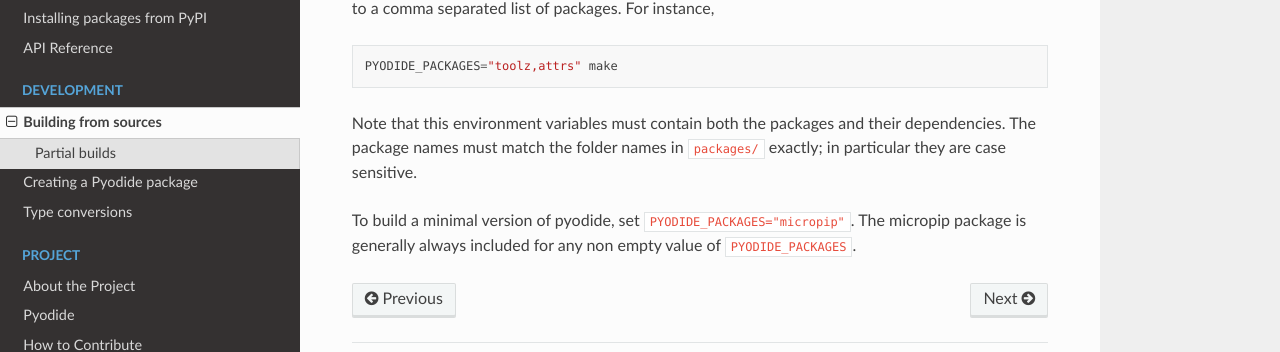
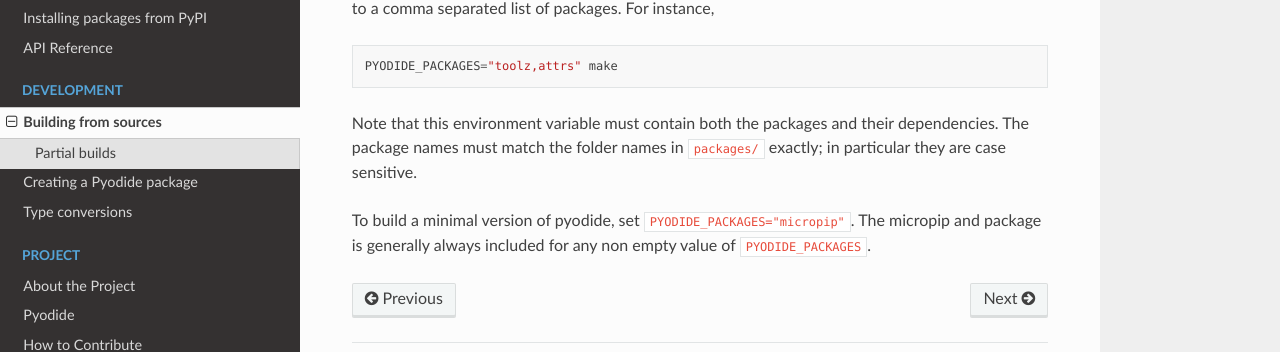
Before and after one commit to pyodide/pyodide, a Sphinx documentation site: the page built from docs/building_from_sources.md, in a window 1280 px wide. Shown: the part 292-644 px from the top of the page. Built offline with Sphinx 7.4.7 and the Read the Docs theme 2.0.0, drawn with Linux system fonts in a browser that asks for light colours; the version number is read from the project's files by our own code.

````diff
--- a/docs/building_from_sources.md
+++ b/docs/building_from_sources.md
@@ -14,10 +14,10 @@
 PYODIDE_PACKAGES="toolz,attrs" make
 ```
 
-Note that this environment variables must contain both the packages and their
+Note that this environment variable must contain both the packages and their
 dependencies. The package names must match the folder names in `packages/`
 exactly; in particular they are case sensitive.
 
 To build a minimal version of pyodide, set `PYODIDE_PACKAGES="micropip"`. The
-micropip package is generally always included for any non empty value of
+micropip and package is generally always included for any non empty value of
 `PYODIDE_PACKAGES`.
````
Also changed, not shown: 1 other file.
